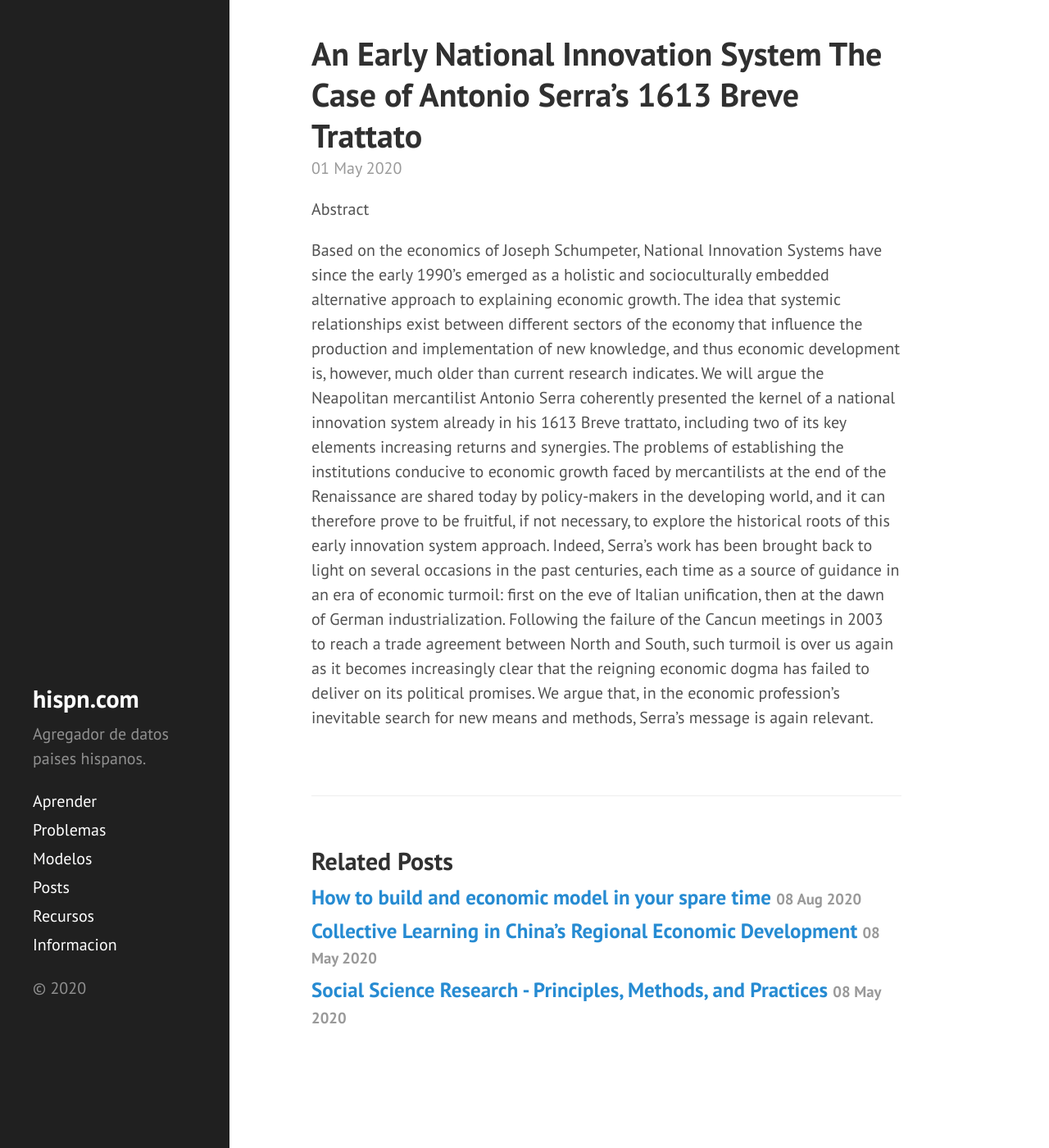
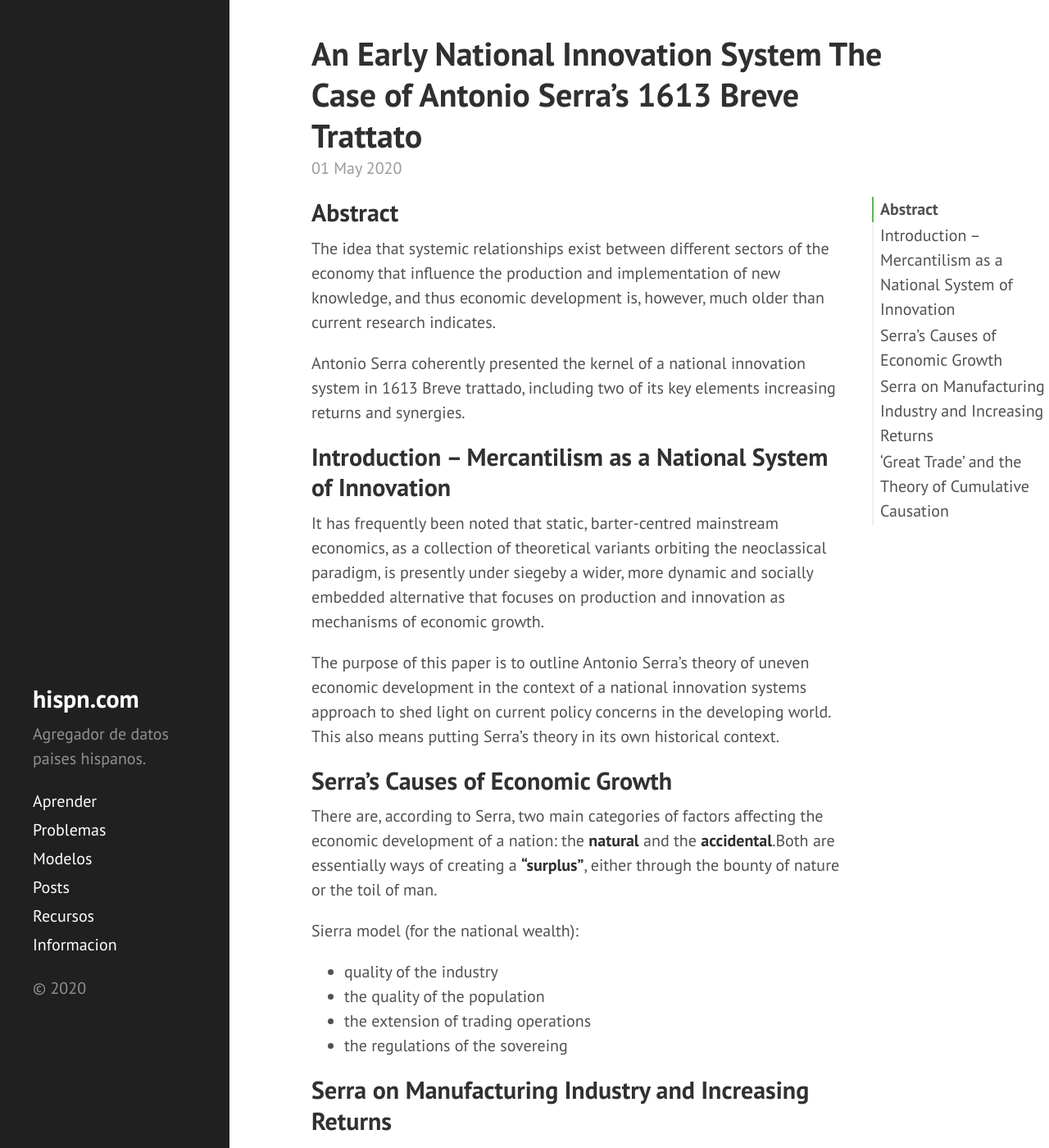
Before and after one commit to DanielBremont/hispn.github.io, a Jekyll site: the page built from _posts/papers/2020-05-01-An-Early-National-Innovation-System-The-Case-Antonio-Serra-1613-Breve-Trattato.md, in a window 1280 px wide and 1400 px high. Shown: the whole window at 82% size. Built offline with Jekyll 4.4.1, drawn with Linux system fonts in a browser that asks for light colours; some of the changed text lies outside the part shown.

Commit message:
Nuevo commit

```diff
--- a/_posts/papers/2020-05-01-An-Early-National-Innovation-System-The-Case-Antonio-Serra-1613-Breve-Trattato.md
+++ b/_posts/papers/2020-05-01-An-Early-National-Innovation-System-The-Case-Antonio-Serra-1613-Breve-Trattato.md
@@ -4,25 +4,45 @@ title: An Early National Innovation System  The Case of Antonio Serra’s 1613 B
 categories: [papers]
 ---
 
-Abstract
+<!--more-->
 
-Based on the economics of Joseph Schumpeter, National Innovation Systems have
-since the early 1990’s emerged as a holistic and socioculturally embedded alternative
-approach to explaining economic growth. The idea that systemic relationships exist between
-different sectors of the economy that influence the production and implementation of new
-knowledge, and thus economic development is, however, much older than current research
-indicates. We will argue the Neapolitan mercantilist Antonio Serra coherently presented the
-kernel of a national innovation system already in his 1613 Breve trattato, including two of its
-key elements increasing returns and synergies. The problems of establishing the institutions
-conducive to economic growth faced by mercantilists at the end of the Renaissance are shared
-today by policy-makers in the developing world, and it can therefore prove to be fruitful, if
-not necessary, to explore the historical roots of this early innovation system approach. Indeed,
-Serra’s work has been brought back to light on several occasions in the past centuries, each
-time as a source of guidance in an era of economic turmoil: first on the eve of Italian
-unification, then at the dawn of German industrialization. Following the failure of the Cancun
-meetings in 2003 to reach a trade agreement between North and South, such turmoil is over us
-again as it becomes increasingly clear that the reigning economic dogma has failed to deliver
-on its political promises. We argue that, in the economic profession’s inevitable search for
-new means and methods, Serra’s message is again relevant.
+## Abstract
 
-<!--more-->
+The idea that systemic relationships exist between different sectors of the economy that influence the production and implementation of new knowledge, and thus economic development is, however, much older than current research indicates.
+
+Antonio Serra coherently presented the kernel of a national innovation system in 1613 Breve trattado, including two of its key elements increasing returns and synergies.
+
+## Introduction – Mercantilism as a National System of Innovation
+
+It has frequently been noted that static, barter-centred mainstream economics, as a collection of theoretical variants orbiting the neoclassical paradigm, is presently under siege
+by a wider, more dynamic and socially embedded alternative that focuses on production and innovation as mechanisms of economic growth.
+
+The purpose of this paper is to outline Antonio Serra’s theory of uneven economic development in the context of a national innovation systems approach to shed light on current policy concerns in the developing world. This also means putting Serra’s theory in its own historical context.
+
+## Serra’s Causes of Economic Growth
+
+There are, according to Serra, two main categories of factors affecting the economic development of a nation: the **natural** and the **accidental**.
+Both are essentially ways of creating a **"surplus"**, either through the bounty of nature or the toil of man.
+
+Sierra model (for the national wealth):
+
+- quality of the industry
+- the quality of the population
+- the extension of trading operations
+- the regulations of the sovereing
+
+## Serra on Manufacturing Industry and Increasing Returns
+
+ Manufactures, Serra argued, are unique because total costs decrease with increasing volumes of production.
+
+Serra sees the multiplication of the division of labour in industries where a large market share—in form of ‘niches’.
+
+The possibility of increasing returns was, throughout the entire mercantilist and Cameralist traditions, seen in connection with the increased opportunity for division of labour in manufactures, and therefore highly activity-specific.
+
+ “No wonder Smith’s usage makes no distinction between commerce and industry. He assimilates the process of production to that of exchange”.
+
+If one is to operate on the abstraction level in the works of Smith, Ricardo, and Samuelson’s trade theory, where production and exchange melt into the elusive concept of “labour time,” one loses an entire axis of value, namely the measurement of qualitative difference among economic activities (Reinert 1999.
+
+## ‘Great Trade’ and the Theory of Cumulative Causation
+
+ Export-led growth through import substituting industrialization has indeed been the basis of almost every  single successful industrialization policy from Solonic Athens to the Asian Tigers, a mandatory passage point of sorts on the road to the free market.
```
Also changed, not shown: _posts/libros/2020-05-08-social-science-research.md (+9 -5 lines).
